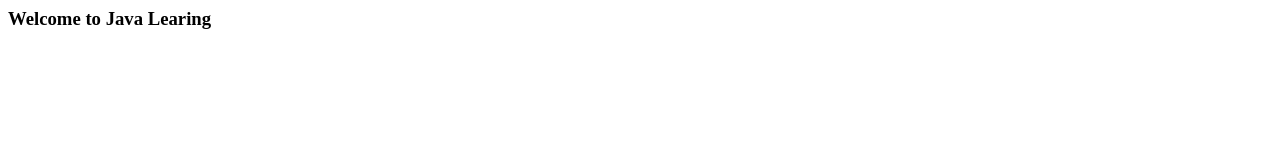
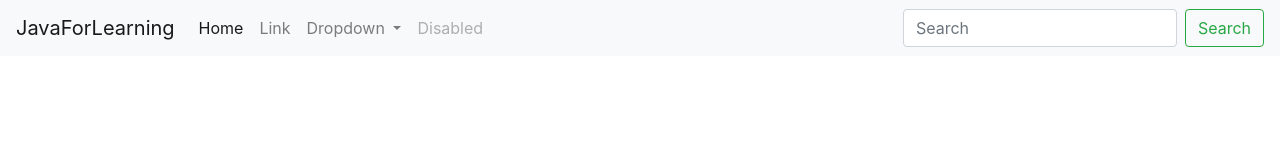
Before and after one commit to javaforlearning/javaforlearning.github.io, a plain HTML site: page index.html in a window 1280 px wide. Drawn offline with nearby package versions, Linux system fonts and the light colour scheme.

Commit message:
added navbar

```diff
--- a/index.html
+++ b/index.html
@@ -1,10 +1,58 @@
-<html>
-   <head>
+<!doctype html>
+<html lang="en">
+  <head>
+    <!-- Required meta tags -->
+    <meta charset="utf-8">
+    <meta name="viewport" content="width=device-width, initial-scale=1, shrink-to-fit=no">
        <title>javaForLearning</title>
+       <link rel="stylesheet" href="https://maxcdn.bootstrapcdn.com/bootstrap/4.0.0/css/bootstrap.min.css" integrity="sha384-Gn5384xqQ1aoWXA+058RXPxPg6fy4IWvTNh0E263XmFcJlSAwiGgFAW/dAiS6JXm" crossorigin="anonymous">
    </head>
    <body>
-       <div>
-           <h3>Welcome to Java Learing</h3>
-       </div>
+
+   	<!-- navbar starts -->
+   	<div>
+     <nav class="navbar navbar-expand-lg navbar-light bg-light">
+  <a class="navbar-brand" href="#">JavaForLearning</a>
+  <button class="navbar-toggler" type="button" data-toggle="collapse" data-target="#navbarSupportedContent" aria-controls="navbarSupportedContent" aria-expanded="false" aria-label="Toggle navigation">
+    <span class="navbar-toggler-icon"></span>
+  </button>
+
+  <div class="collapse navbar-collapse" id="navbarSupportedContent">
+    <ul class="navbar-nav mr-auto">
+      <li class="nav-item active">
+        <a class="nav-link" href="#">Home <span class="sr-only">(current)</span></a>
+      </li>
+      <li class="nav-item">
+        <a class="nav-link" href="#">Link</a>
+      </li>
+      <li class="nav-item dropdown">
+        <a class="nav-link dropdown-toggle" href="#" id="navbarDropdown" role="button" data-toggle="dropdown" aria-haspopup="true" aria-expanded="false">
+          Dropdown
+        </a>
+        <div class="dropdown-menu" aria-labelledby="navbarDropdown">
+          <a class="dropdown-item" href="#">Action</a>
+          <a class="dropdown-item" href="#">Another action</a>
+          <div class="dropdown-divider"></div>
+          <a class="dropdown-item" href="#">Something else here</a>
+        </div>
+      </li>
+      <li class="nav-item">
+        <a class="nav-link disabled" href="#">Disabled</a>
+      </li>
+    </ul>
+    <form class="form-inline my-2 my-lg-0">
+      <input class="form-control mr-sm-2" type="search" placeholder="Search" aria-label="Search">
+      <button class="btn btn-outline-success my-2 my-sm-0" type="submit">Search</button>
+    </form>
+  </div>
+</nav>
+</div>
+
+<!-- navbar ends -->
+
+       <!-- js scripts -->
+       <script src="https://code.jquery.com/jquery-3.2.1.slim.min.js" integrity="sha384-KJ3o2DKtIkvYIK3UENzmM7KCkRr/rE9/Qpg6aAZGJwFDMVNA/GpGFF93hXpG5KkN" crossorigin="anonymous"></script>
+	   <script src="https://cdnjs.cloudflare.com/ajax/libs/popper.js/1.12.9/umd/popper.min.js" integrity="sha384-ApNbgh9B+Y1QKtv3Rn7W3mgPxhU9K/ScQsAP7hUibX39j7fakFPskvXusvfa0b4Q" crossorigin="anonymous"></script>
+	   <script src="https://maxcdn.bootstrapcdn.com/bootstrap/4.0.0/js/bootstrap.min.js" integrity="sha384-JZR6Spejh4U02d8jOt6vLEHfe/JQGiRRSQQxSfFWpi1MquVdAyjUar5+76PVCmYl" crossorigin="anonymous"></script>
    </body>
 </html>
```
